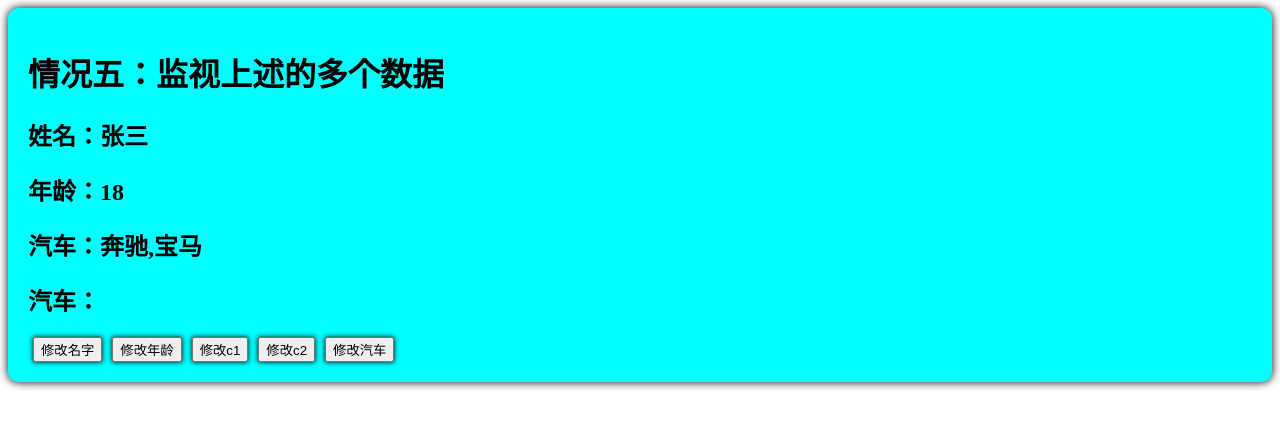
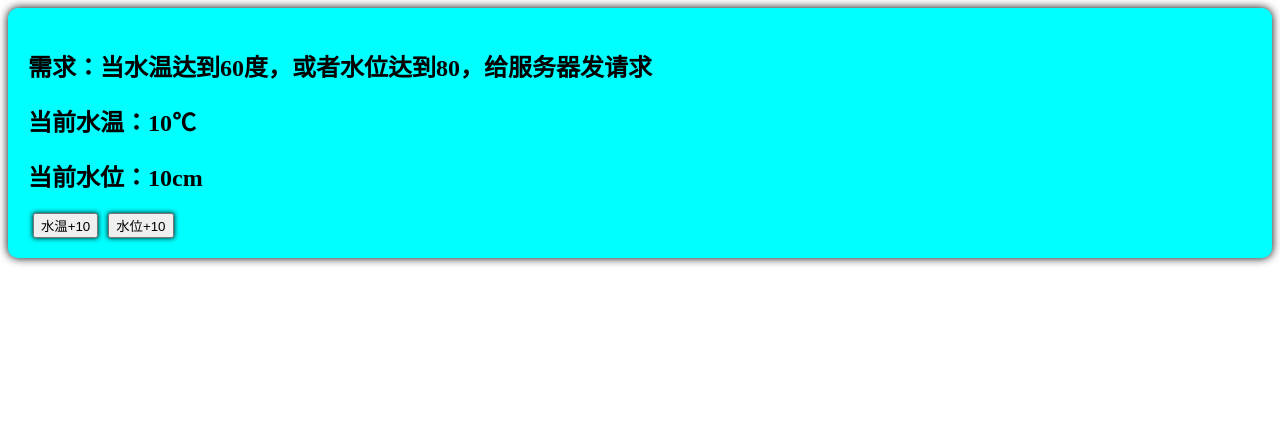
Before and after one commit to dorothy-yl/vue3, a Vue app: page / in a window 1280 px wide. Shown: the top 428 px of the page. Built offline with nearby package versions, Linux system fonts and the light colour scheme.

Commit message:
watch和watchEffect的区别

```diff
--- a/src/components/Person.vue
+++ b/src/components/Person.vue
@@ -1,59 +1,50 @@
 <template>
     <div class="person">
-        <h1>情况五：监视上述的多个数据</h1>
-        <h2>姓名：{{ person.name }}</h2>
-        <h2>年龄：{{ person.age }}</h2>
-        <h2>汽车：{{ person.car.c1 }},{{ person.car.c2 }}</h2>
-        <h2>汽车：</h2>
-        <button @click="changeName">修改名字</button>
-        <button @click="changeAge">修改年龄</button>
-        <button @click="changeC1">修改c1</button>
-        <button @click="changeC2">修改c2</button>
-        <button @click="changeCar">修改汽车</button>
+        <h2>需求：当水温达到60度，或者水位达到80，给服务器发请求</h2>
+        <h2>当前水温：{{ temp }}℃</h2>
+        <h2>当前水位：{{ height }}cm</h2>
+        <button @click="changeTemp">水温+10</button>
+        <button @click="changeHeight">水位+10</button>
     </div>
 </template>
 
 
 
 <script lang="ts" setup name="Person">
-import { reactive, watch } from 'vue'
+import { ref, watch, watchEffect } from 'vue'
+
+
 // 数据
-let person = reactive({
-    name: '张三',
-    age: 18,
-    car: {
-        c1: '奔驰',
-        c2: '宝马'
+let temp = ref(10)
+let height = ref(10)
+// 方法
+function changeTemp() {
+    temp.value += 10
+
+}
+function changeHeight() {
+    height.value += 10
+
+}
+
+
+// 监视
+// watch([temp, height], (value) => {
+//     // 从value中获取最新的水温和水位
+//     let [newTemp, newHeight] = value;
+//     // 逻辑
+//     if (newTemp >= 60 || newHeight >= 80) {
+//         console.log('给服务器发请求')
+//     }
+// })
+
+watchEffect(() => {
+    if (temp.value >= 60 || height.value >= 80) {
+        console.log('给服务器发请求')
     }
 })
 
 
-
-// 方法
-function changeName() {
-    person.name += '~'
-}
-function changeAge() {
-    person.age++
-}
-function changeC1() {
-    person.car.c1 = '奥迪'
-}
-function changeC2() {
-    person.car.c2 = '大众'
-}
-function changeCar() {
-    person.car = { c1: '雅迪', c2: '艾玛' }
-}
-
-
-
-watch([() => person.name, person.car], (newValue, oldValue) => {
-    console.log('person变化了', newValue, oldValue)
-}, { deep: true })
-// 情况五：监视上述的多个数据
-// 情况六：监视响应式对象中的某个属性，且该属性时基本类型的，要写成函数式
-// 情况七：监视响应式对象中的某个属性，且该属性时对象类型的，可以直接写，也能写函数，更推荐写函数
 
 </script>
 
```
